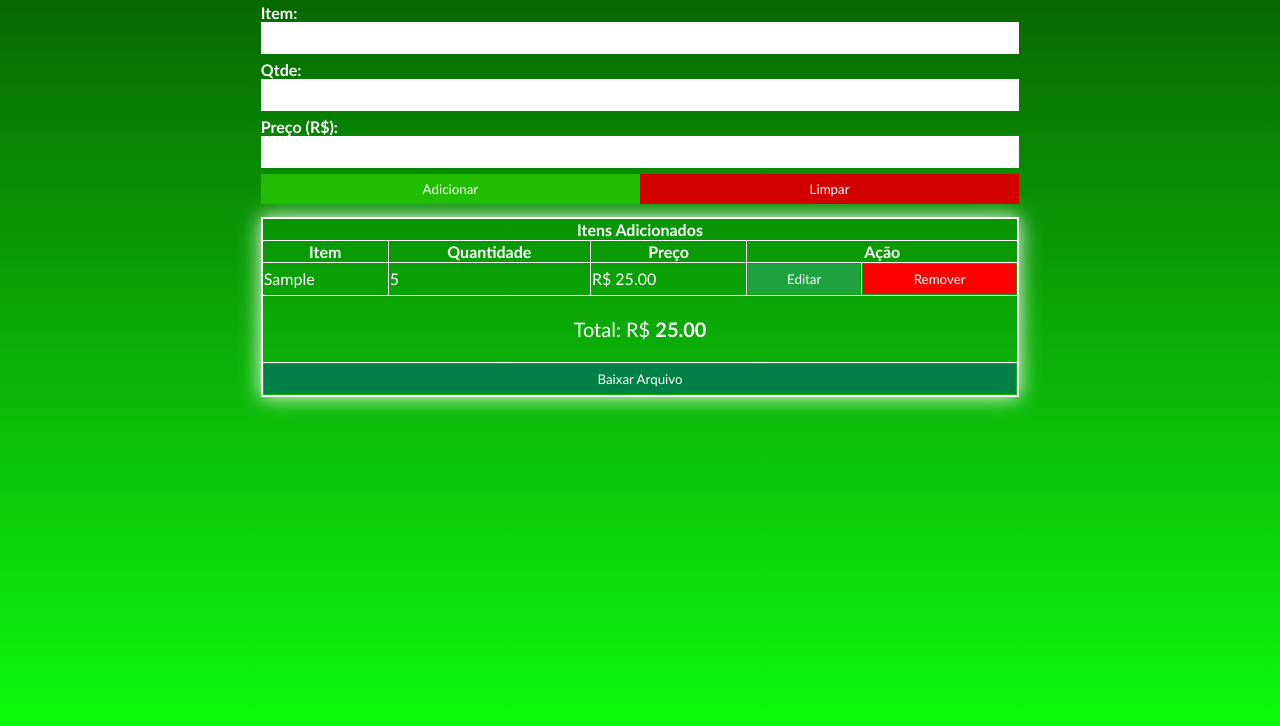
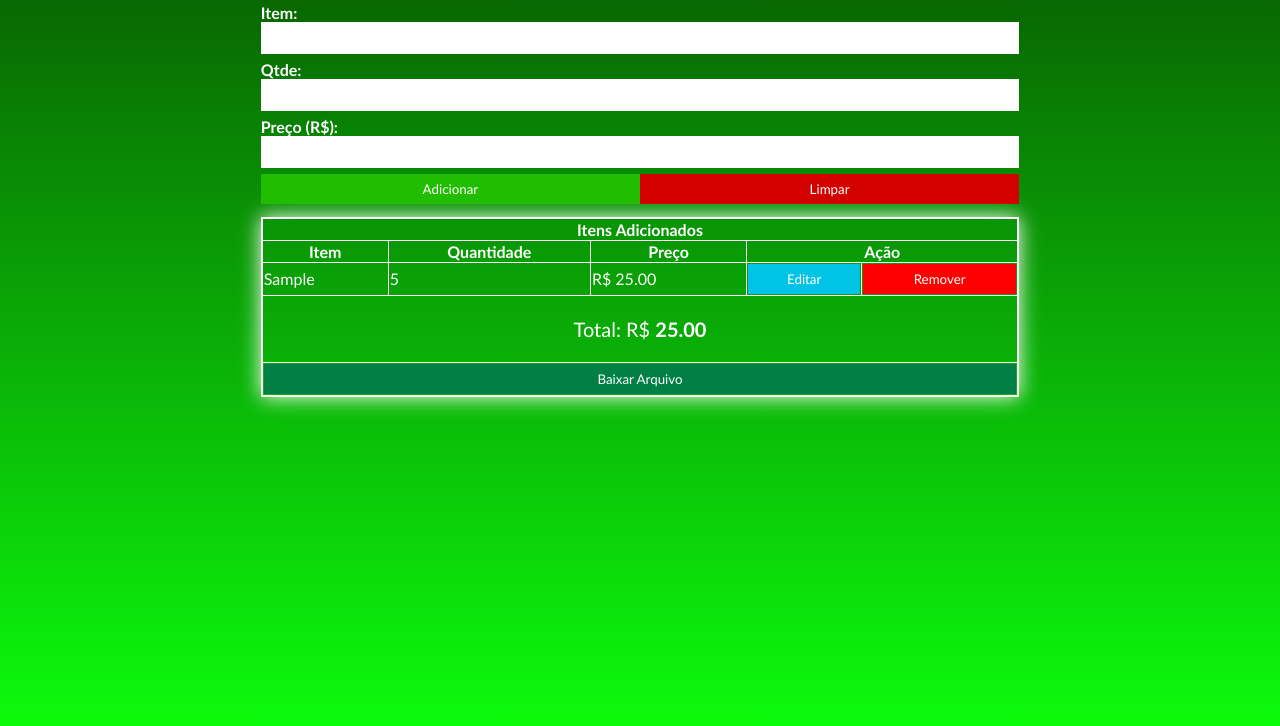
Before and after one commit to DouglasReis98/OrcamentoAPP, a plain HTML site: page index.html in a window 1280 px wide. Both pictures are taken after typing "Sample", "5", "5" into the empty fields and a click on the input "Adicionar". Shown: the part 82-808 px from the top of the page. Drawn offline with Linux system fonts and the light colour scheme.

Commit message:
mudar_cor_botao_editar

```diff
--- a/style.css
+++ b/style.css
@@ -107,15 +107,15 @@ form label{
 }
 
 #btnEditar{
-    background-color: rgb(30, 163, 63);
+    background-color: rgb(0, 195, 230);
 }
 
 #btnEditar:hover{
-    background-color: rgb(0, 121, 30);
+    background-color: rgb(0, 41, 223);
 }
 
 #btnEditar:active{
-    background-color: rgb(0, 77, 19);
+    background-color: rgb(0, 32, 90);
 }
 
 #btnRemover{
```
